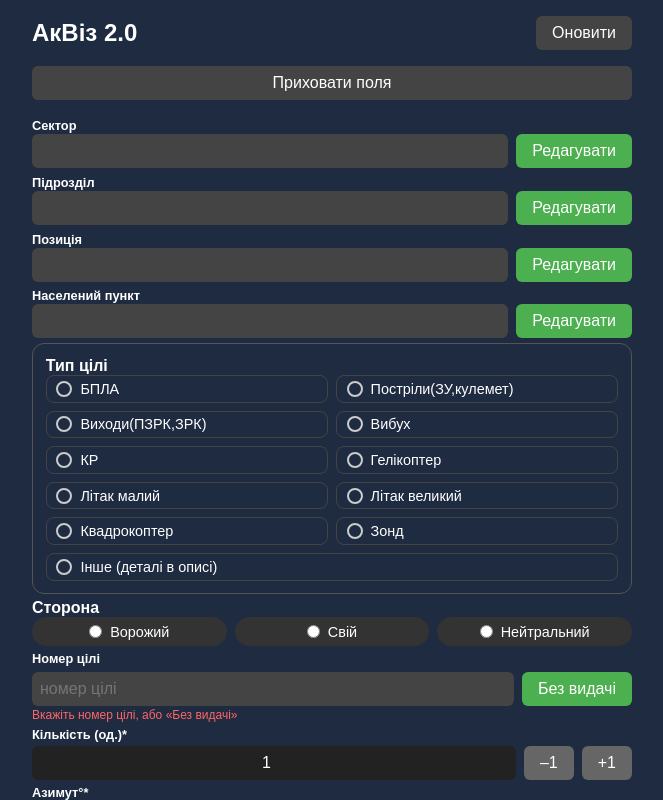
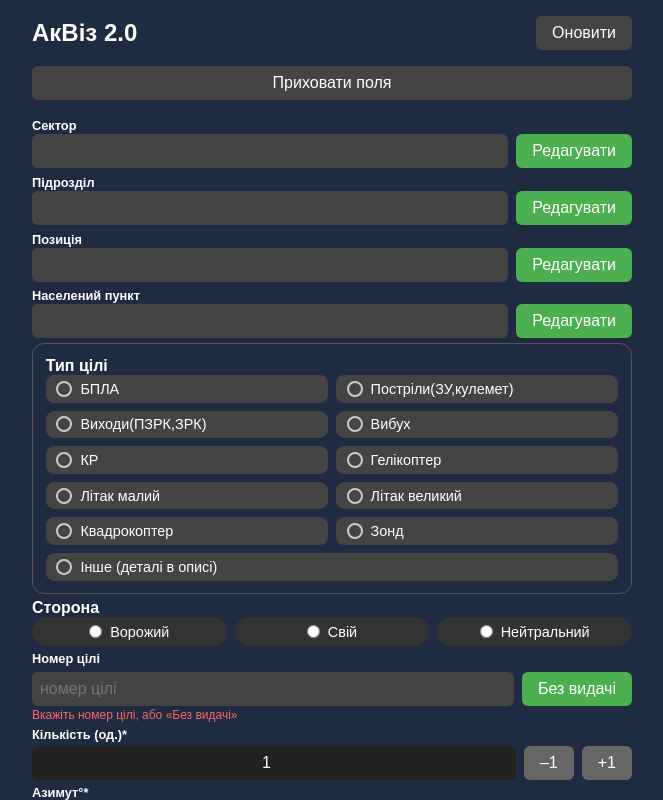
Before and after one commit to lolittajdm-alt/akviz0.2, a Next.js app: page / in a window 1280 px wide. Shown: the whole page, without its empty margins (308-971 px from the left). Built offline with nearby package versions, Linux system fonts and the light colour scheme.

Commit message:
Update index.js

```diff
--- a/pages/index.js
+++ b/pages/index.js
@@ -511,8 +511,10 @@ useEffect(() => {
   </>
 )}
 
-        {/* ——— Ціль ——— */}
-<div
+
+
+{/* ----Ціль----*/}
+        <div
   style={{
     ...blockMargin,
     border: "1px solid #555",
@@ -543,11 +545,9 @@ useEffect(() => {
           fontSize: "0.9rem",
           cursor: "pointer",
           userSelect: "none",
-          background: form.selectedGoals.includes(goal) ? "#2e75ff" : "transparent",
+          background: form.selectedGoals.includes(goal) ? "#2e75ff" : "#444",
           color: "#fff",
-          border: form.selectedGoals.includes(goal)
-            ? "1px solid #2e75ff"
-            : "1px solid #444",
+          border: "1px solid #444",
         }}
       >
         <span
@@ -558,9 +558,7 @@ useEffect(() => {
             marginRight: "0.5rem",
             border: "2px solid #ccc",
             borderRadius: "50%",
-            backgroundColor: form.selectedGoals.includes(goal)
-              ? "#2e75ff"
-              : "transparent",
+            backgroundColor: "transparent",
           }}
         ></span>
         <input
```
